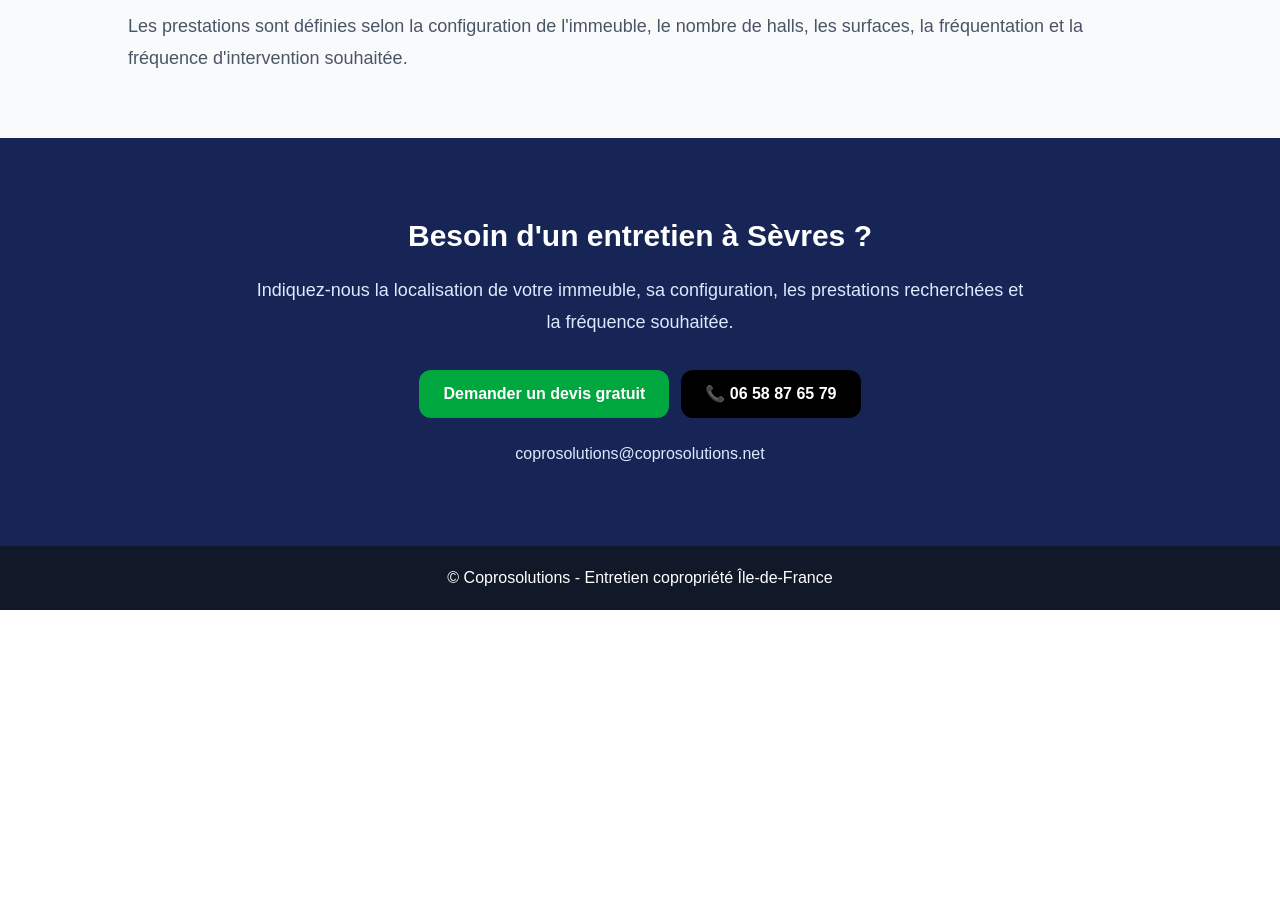
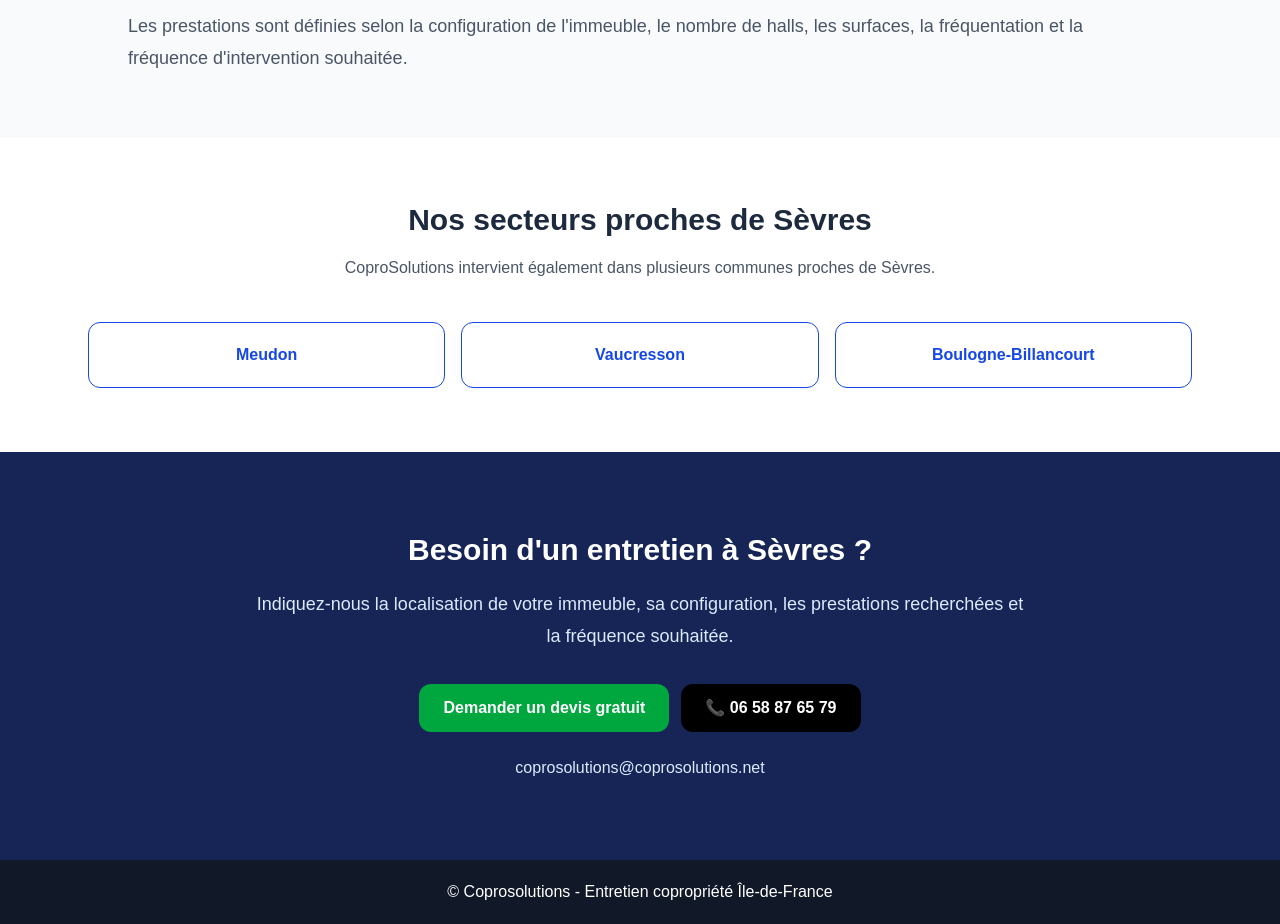
Before and after one commit to amadtag/coprosolutions, a Next.js app: page /zones/hauts-de-seine/sevres in a window 1280 px wide. Shown: the part 2200-3124 px from the top of the page. Before the commit the page ends 2810 px from the top, so only its background shows below. Built offline with nearby package versions, Linux system fonts and the light colour scheme.

Commit message:
Correction du maillage local des villes du 92

```diff
--- a/app/zones/hauts-de-seine/bagneux/page.tsx
+++ b/app/zones/hauts-de-seine/bagneux/page.tsx
@@ -5,7 +5,7 @@ export const metadata: Metadata = {
   title:
     "Nettoyage et entretien de copropriété à Bagneux (92220) | CoproSolutions",
   description:
-    "CoproSolutions assure l'entretien et le nettoyage des copropriétés à Bagneux : parties communes, poubelles, parkings, bureaux et remplacement de gardiens.",
+    "CoproSolutions assure l'entretien et le nettoyage des copropriétés à Bagneux : parties communes, halls, escaliers, poubelles, parkings, bureaux et remplacement de gardiens.",
   alternates: {
     canonical: "/zones/hauts-de-seine/bagneux",
   },
@@ -24,22 +24,30 @@ export default function BagneuxPage() {
             Bagneux compte de nombreuses résidences et copropriétés dont les
             parties communes nécessitent un entretien régulier et organisé.
           </p>
+
           <p>
             CoproSolutions intervient notamment pour les halls, escaliers,
             paliers, ascenseurs, locaux poubelles, parkings et circulations
             communes.
           </p>
+
           <p>
             Les prestations sont adaptées à la configuration de chaque
             immeuble, à sa fréquentation et à la fréquence de passage
             souhaitée.
           </p>
+
+          <p>
+            CoproSolutions peut également étudier les besoins de remplacement
+            temporaire ou prolongé d'un gardien d'immeuble afin d'assurer la
+            continuité des services de la copropriété.
+          </p>
         </>
       }
       nearbyCities={[
         {
-          name: "Montrouge",
-          href: "/zones/hauts-de-seine/montrouge",
+          name: "Antony",
+          href: "/zones/hauts-de-seine/antony",
         },
         {
           name: "Châtillon",
--- a/app/zones/hauts-de-seine/malakoff/page.tsx
+++ b/app/zones/hauts-de-seine/malakoff/page.tsx
@@ -46,8 +46,8 @@ export default function MalakoffPage() {
       }
       nearbyCities={[
         {
-          name: "Montrouge",
-          href: "/zones/hauts-de-seine/montrouge",
+          name: "Châtillon",
+          href: "/zones/hauts-de-seine/chatillon",
         },
         {
           name: "Clamart",
--- a/app/zones/hauts-de-seine/sevres/page.tsx
+++ b/app/zones/hauts-de-seine/sevres/page.tsx
@@ -19,6 +19,20 @@ export default function SevresPage() {
       title="Nettoyage et entretien de copropriété à Sèvres"
       description="CoproSolutions accompagne les syndics, conseils syndicaux et gestionnaires immobiliers pour l'entretien, le nettoyage des parties communes et les services aux immeubles à Sèvres."
       intro="À Sèvres, CoproSolutions accompagne les copropriétés, syndics et gestionnaires immobiliers avec des prestations d'entretien adaptées à chaque résidence. Nous intervenons pour le nettoyage des parties communes, halls, escaliers, paliers, ascenseurs, locaux poubelles et autres espaces collectifs."
+      nearbyCities={[
+        {
+          name: "Meudon",
+          href: "/zones/hauts-de-seine/meudon",
+        },
+        {
+          name: "Vaucresson",
+          href: "/zones/hauts-de-seine/vaucresson",
+        },
+        {
+          name: "Boulogne-Billancourt",
+          href: "/zones/boulogne-billancourt",
+        },
+      ]}
     />
   );
 }
--- a/app/zones/hauts-de-seine/vaucresson/page.tsx
+++ b/app/zones/hauts-de-seine/vaucresson/page.tsx
@@ -48,16 +48,16 @@ export default function VaucressonPage() {
       }
       nearbyCities={[
         {
-          name: "Garches",
-          href: "/zones/hauts-de-seine/garches",
+          name: "Sèvres",
+          href: "/zones/hauts-de-seine/sevres",
         },
         {
-          name: "Marnes-la-Coquette",
-          href: "/zones/hauts-de-seine/marnes-la-coquette",
+          name: "Meudon",
+          href: "/zones/hauts-de-seine/meudon",
         },
         {
-          name: "Sèvres",
-          href: "/zones/hauts-de-seine/sevres",
+          name: "Boulogne-Billancourt",
+          href: "/zones/boulogne-billancourt",
         },
       ]}
     />
```
